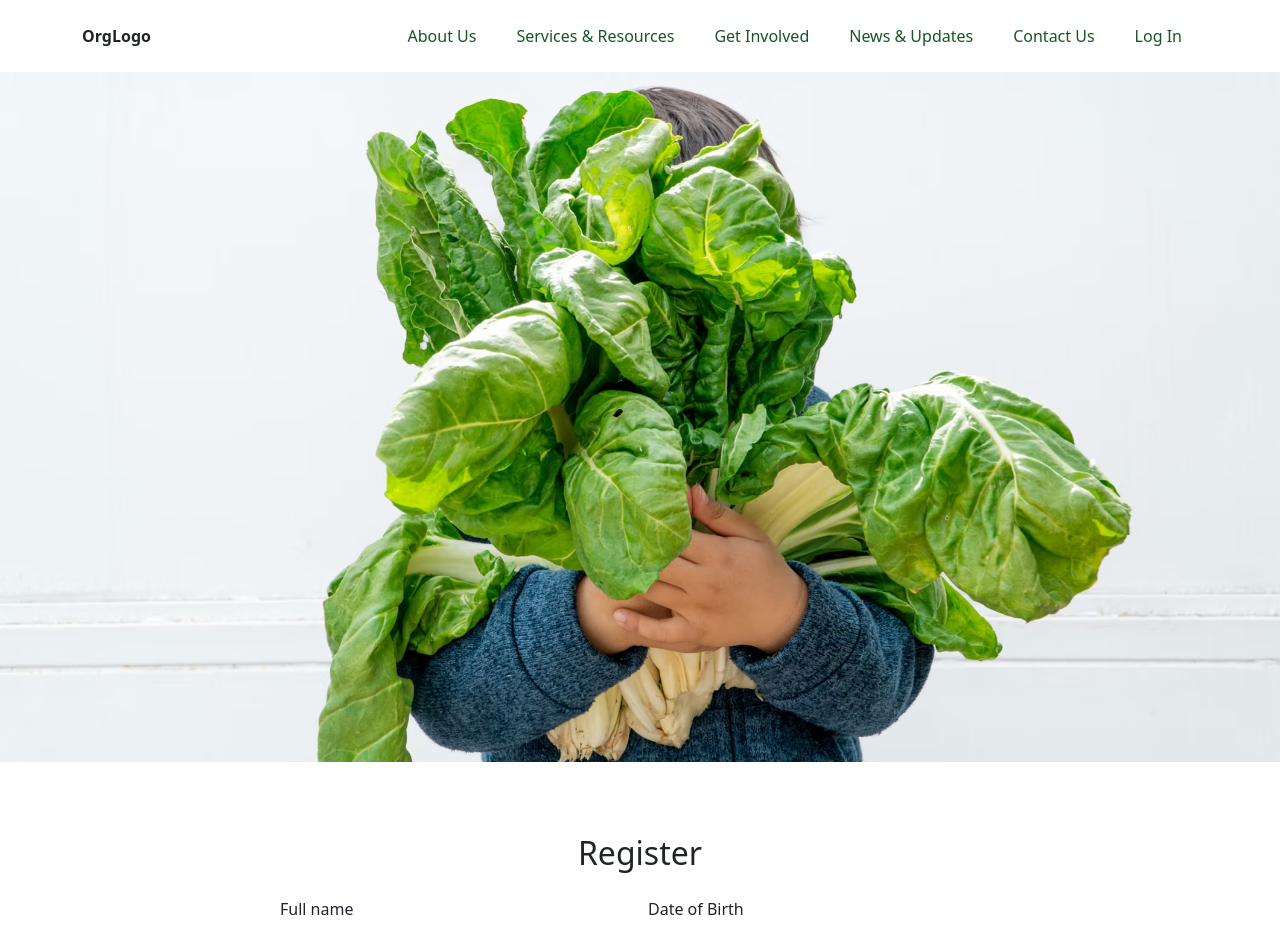
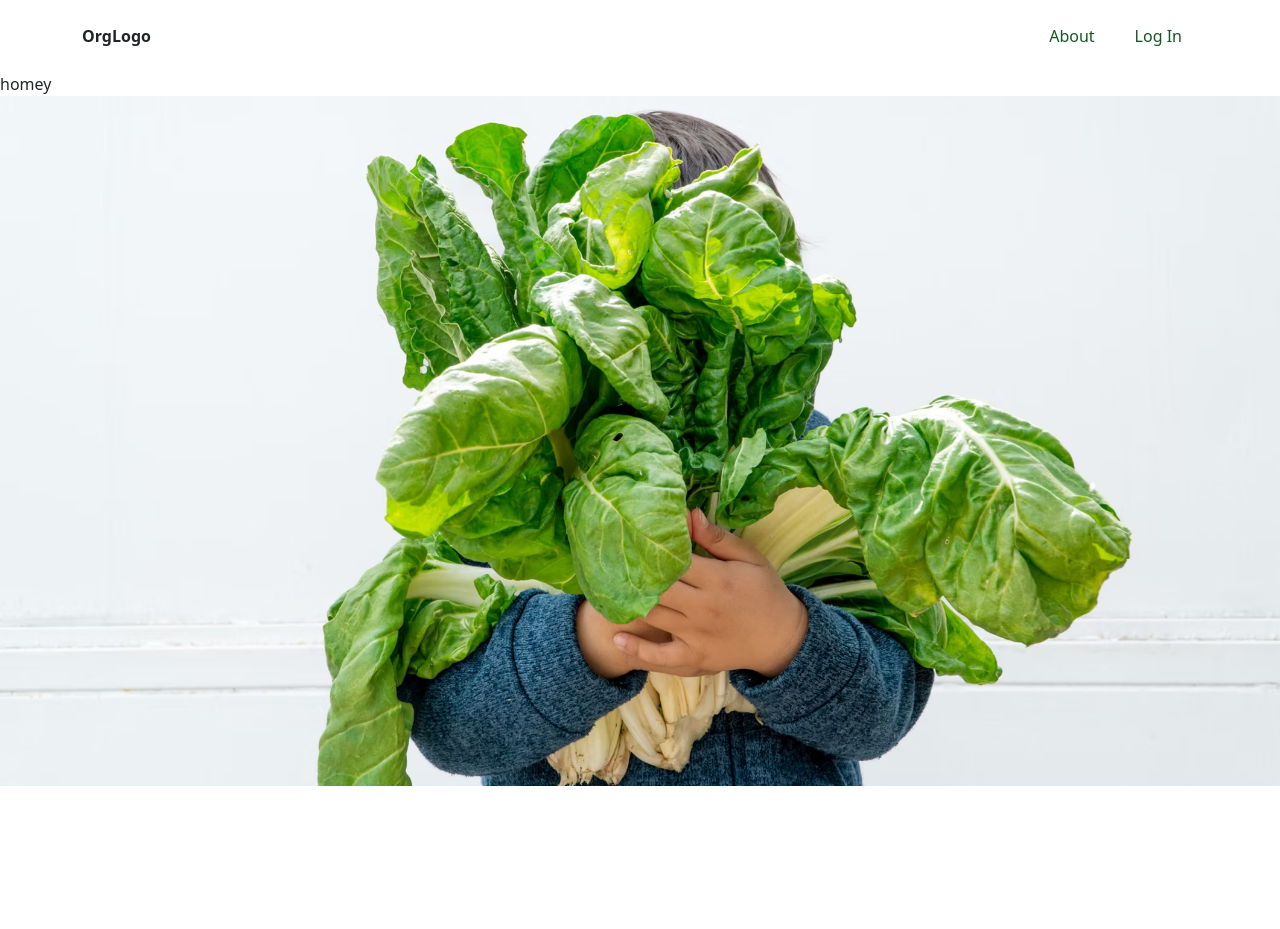
Before and after one commit to Pei-Jung-Tsai/Assessment-2025, a Vue app: page /home in a window 1280 px wide. Shown: the top 929 px of the page. After the commit the page ends 800 px from the top, so only its background shows below. Built offline with nearby package versions, Linux system fonts and the light colour scheme.

Commit message:
install router and firebase

```diff
--- a/package.json
+++ b/package.json
@@ -15,7 +15,9 @@
   },
   "dependencies": {
     "bootstrap": "^5.3.8",
-    "vue": "^3.5.18"
+    "firebase": "^12.2.1",
+    "vue": "^3.5.18",
+    "vue-router": "^4.5.1"
   },
   "devDependencies": {
     "@eslint/js": "^9.31.0",
--- a/src/App.vue
+++ b/src/App.vue
@@ -7,16 +7,12 @@ import RecipesList from './components/RecipesList.vue'
 <template>
   <header>
     <TopNav />
+    <router-view />
   </header>
 
   <section class="TopPic position-relative">
     <img src="@/assets/TopPic.avif" alt="Healthy food" class="img-fluid w-100" />
   </section>
-  <main class="container mt-5">
-    <RegisterForm />
-    <RecipesList />
-    <EmployeesList />
-  </main>
 </template>
 
 <style scoped></style>
--- a/src/components/TopNav.vue
+++ b/src/components/TopNav.vue
@@ -1,17 +1,21 @@
+<script setup></script>
+
 <template>
   <div class="container">
     <header class="d-flex align-items-center justify-content-between py-3">
       <!-- Press OrgLogo back to Home Page -->
-      <a href="/" class="logo-link fw-bold text-decoration-none text-dark">OrgLogo</a>
+      <router-link to="/home" class="logo-link fw-bold text-decoration-none text-dark">
+        OrgLogo
+      </router-link>
       <!-- Main NavigationBar to other pages -->
       <nav aria-label="Primary navigation">
         <ul class="nav nav-pills flex-wrap gap-2">
-          <li class="nav-item"><a class="nav-link" href="#">About Us</a></li>
-          <li class="nav-item"><a class="nav-link" href="#">Services &amp; Resources</a></li>
-          <li class="nav-item"><a class="nav-link" href="#">Get Involved</a></li>
-          <li class="nav-item"><a class="nav-link" href="#">News &amp; Updates</a></li>
-          <li class="nav-item"><a class="nav-link" href="#">Contact Us</a></li>
-          <li class="nav-item"><a class="nav-link" href="#">Log In</a></li>
+          <li class="nav-item">
+            <router-link to="/about" class="nav-link">About</router-link>
+          </li>
+          <li class="nav-item">
+            <router-link to="/login" class="nav-link">Log In</router-link>
+          </li>
         </ul>
       </nav>
     </header>
--- /dev/null
+++ b/src/components/views/AboutView.vue
@@ -0,0 +1 @@
+<template>about</template>
--- /dev/null
+++ b/src/components/views/HomeView.vue
@@ -0,0 +1 @@
+<template>homey</template>
--- /dev/null
+++ b/src/components/views/LoginView.vue
@@ -0,0 +1 @@
+<template>login!</template>
--- /dev/null
+++ b/src/components/views/RegisterView.vue
@@ -0,0 +1 @@
+<template>hello!</template>
--- a/src/main.js
+++ b/src/main.js
@@ -1,6 +1,22 @@
 import { createApp } from 'vue'
 import App from './App.vue'
 import 'bootstrap/dist/css/bootstrap.min.css'
-import 'bootstrap'
+import router from './router'
 
-createApp(App).mount('#app')
+import { initializeApp } from 'firebase/app'
+
+const firebaseConfig = {
+  apiKey: 'AIzaSyAyeWRSPMqyE6vxoj_LKbah0MJSNzoit-A',
+  authDomain: 'fit5032-week6-2d5bd.firebaseapp.com',
+  projectId: 'fit5032-week6-2d5bd',
+  storageBucket: 'fit5032-week6-2d5bd.firebasestorage.app',
+  messagingSenderId: '103054593673',
+  appId: '1:103054593673:web:81141903459b0e81fb0058',
+}
+
+initializeApp(firebaseConfig)
+
+const app = createApp(App)
+app.use(router)
+
+app.mount('#app')
--- /dev/null
+++ b/src/router/index.js
@@ -0,0 +1,27 @@
+import { createRouter, createWebHistory } from 'vue-router'
+
+import HomeView from '../components/views/HomeView.vue'
+import AboutView from '../components/views/AboutView.vue'
+import LoginView from '../components/views/LoginView.vue'
+import RegisterView from '../components/views/RegisterView.vue'
+
+import { getAuth, onAuthStateChanged } from 'firebase/auth'
+
+const routes = [
+  { path: '/', redirect: '/home' },
+  { path: '/home', name: 'Home', component: HomeView },
+
+  { path: '/about', name: 'About', component: AboutView },
+
+  { path: '/login', name: 'Login', component: LoginView, meta: { requiresGuest: true } },
+  { path: '/register', name: 'Register', component: RegisterView, meta: { requiresGuest: true } },
+
+  { path: '/:pathMatch(.*)*', redirect: '/home' },
+]
+
+const router = createRouter({
+  history: createWebHistory(),
+  routes,
+})
+
+export default router
```
Also changed, not shown: 1 other file (tests, documents, lock files or other folders).
